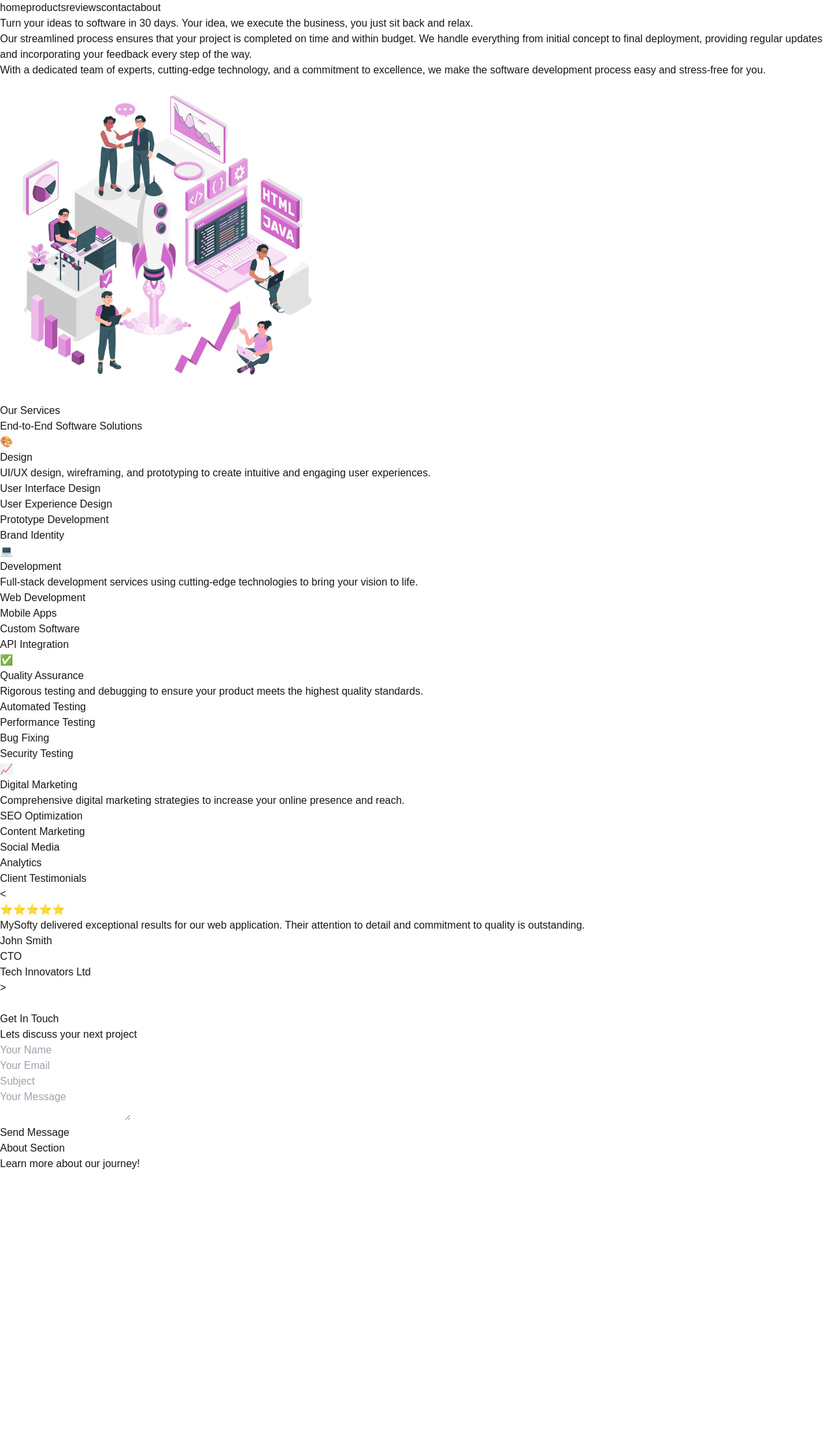
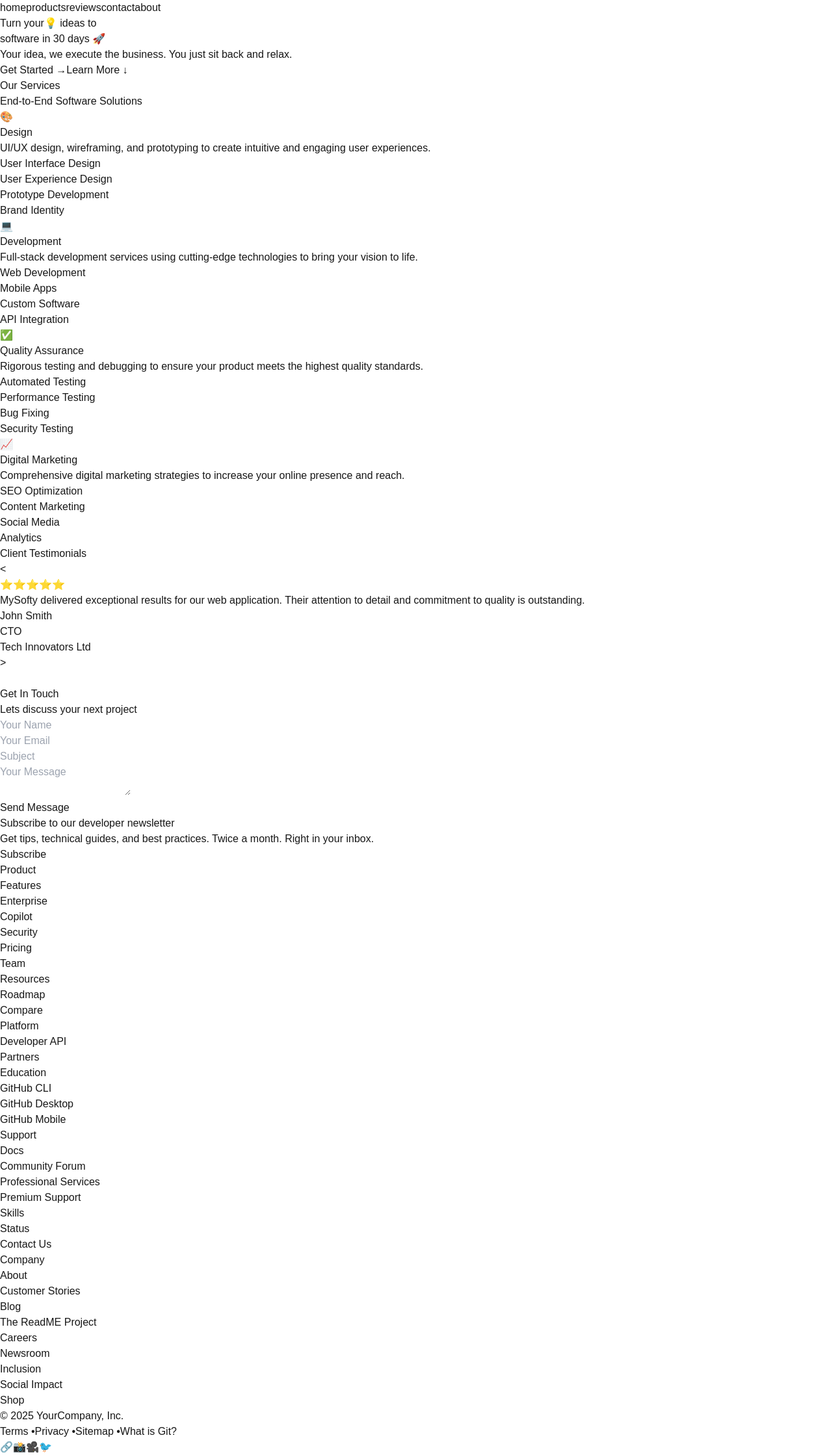
Before and after one commit to expectopatronam/mysofty, a Next.js app: page / in a window 1280 px wide. Shown: the whole page at 65% size. Before the commit the page ends 1803 px from the top, so only its background shows below. Built offline with nearby package versions, Linux system fonts and the light colour scheme.

Commit message:
changed footer and header section

```diff
--- a/src/app/page.tsx
+++ b/src/app/page.tsx
@@ -135,32 +135,24 @@ const Home: React.FC = () => {
         </div>
       </nav>
 
-      <section id="home" className="min-h-screen flex flex-col md:flex-row items-center justify-center gap-10 pt-32 px-2 py-20 bg-white">
-        {/* Left Content */}
-        <div className="text-center md:text-left max-w-xl md:w-1/2">
-          <h1 className="text-6xl font-bold mb-6 bg-gradient-to-r from-green-400 to-blue-400 bg-clip-text text-transparent">
-            {/* Removed MySofty */}
+      {/* Hero Section */}
+      <section id="home" className="min-h-screen flex flex-col items-center justify-center px-6 text-center bg-gradient-to-br from-gray-100 to-white">
+        <div className="max-w-4xl">
+          <h1 className="text-5xl md:text-7xl font-extrabold text-gray-900 leading-tight">Turn your
+            <span className="inline-block">💡</span> ideas to <br /> software in <span className="inline-block bg-gradient-to-r from-blue-700 to-red-500 text-transparent bg-clip-text">30 days</span> <span className="inline-block">🚀</span>
           </h1>
-          <p className="text-4xl mb-10 bg-gradient-to-r from-green-400 to-blue-400 bg-clip-text text-transparent font-bold">
-            Turn your ideas to software in 30 days. Your idea, we execute the business, you just sit back and relax.
+          <p className="text-lg md:text-2xl text-gray-700 mt-4">
+            Your idea, we execute the business. You just sit back and relax.
           </p>
-          <p className="text-xl mb-10 text-gray-700">
-            Our streamlined process ensures that your project is completed on time and within budget. We handle everything from initial concept to final deployment, providing regular updates and incorporating your feedback every step of the way.
-          </p>
-          <p className="text-xl text-gray-700">
-            With a dedicated team of experts, cutting-edge technology, and a commitment to excellence, we make the software development process easy and stress-free for you.
-          </p>
-        </div>
 
-        {/* Right Image */}
-        <div className="w-full md:w-1/2">
-          <Image
-            src="/tech-company-concept-illustration-b.png" // Ensure this path is correct
-            alt="Tech Illustration"
-            width={500} // Adjust width as needed
-            height={500} // Adjust height as needed
-            className="w-full h-auto max-w-lg rounded-lg"
-          />
+          <div className="mt-8 flex flex-col sm:flex-row justify-center gap-4">
+            <button className="px-6 py-3 text-lg font-semibold bg-gray-900 text-white rounded-lg shadow-md hover:bg-gray-800 transition">
+              Get Started →
+            </button>
+            <button className="px-6 py-3 text-lg font-semibold bg-white border border-gray-300 rounded-lg shadow-md hover:bg-gray-100 transition">
+              Learn More ↓
+            </button>
+          </div>
         </div>
       </section>
 
@@ -295,12 +287,95 @@ const Home: React.FC = () => {
       </section>
 
       {/* About Section */}
-      <section id="about" className="min-h-screen bg-gradient-to-br from-gray-200 to-gray-300 flex items-center justify-center">
-        <div className="text-center">
-          <h2 className="text-4xl font-bold text-gray-800 mb-4">About Section</h2>
-          <p className="text-xl text-gray-600">Learn more about our journey!</p>
+      <footer className="bg-gray-900 text-white py-10 px-6">
+        <div className="max-w-6xl mx-auto">
+          {/* Subscribe Section */}
+          <div className="text-center mb-8">
+            <h2 className="text-xl font-semibold">Subscribe to our developer newsletter</h2>
+            <p className="text-gray-400 text-sm mt-1">
+              Get tips, technical guides, and best practices. Twice a month. Right in your inbox.
+            </p>
+            <button className="mt-3 px-4 py-2 border border-gray-400 rounded-lg text-white hover:bg-gray-800">
+              Subscribe
+            </button>
+          </div>
+
+          {/* Footer Links */}
+          <div className="grid grid-cols-2 md:grid-cols-4 gap-6 text-sm">
+            <div>
+              <h3 className="font-semibold text-gray-300">Product</h3>
+              <ul className="mt-2 space-y-1 text-gray-400">
+                <li>Features</li>
+                <li>Enterprise</li>
+                <li>Copilot</li>
+                <li>Security</li>
+                <li>Pricing</li>
+                <li>Team</li>
+                <li>Resources</li>
+                <li>Roadmap</li>
+                <li>Compare</li>
+              </ul>
+            </div>
+            <div>
+              <h3 className="font-semibold text-gray-300">Platform</h3>
+              <ul className="mt-2 space-y-1 text-gray-400">
+                <li>Developer API</li>
+                <li>Partners</li>
+                <li>Education</li>
+                <li>GitHub CLI</li>
+                <li>GitHub Desktop</li>
+                <li>GitHub Mobile</li>
+              </ul>
+            </div>
+            <div>
+              <h3 className="font-semibold text-gray-300">Support</h3>
+              <ul className="mt-2 space-y-1 text-gray-400">
+                <li>Docs</li>
+                <li>Community Forum</li>
+                <li>Professional Services</li>
+                <li>Premium Support</li>
+                <li>Skills</li>
+                <li>Status</li>
+                <li>Contact Us</li>
+              </ul>
+            </div>
+            <div>
+              <h3 className="font-semibold text-gray-300">Company</h3>
+              <ul className="mt-2 space-y-1 text-gray-400">
+                <li>About</li>
+                <li>Customer Stories</li>
+                <li>Blog</li>
+                <li>The ReadME Project</li>
+                <li>Careers</li>
+                <li>Newsroom</li>
+                <li>Inclusion</li>
+                <li>Social Impact</li>
+                <li>Shop</li>
+              </ul>
+            </div>
+          </div>
+
+          {/* Footer Bottom */}
+          <div className="mt-10 border-t border-gray-700 pt-6 text-center text-gray-500 text-sm">
+            <p>© 2025 YourCompany, Inc.</p>
+            <p className="mt-1">
+              <a href="#" className="hover:underline">Terms</a> •
+              <a href="#" className="hover:underline">Privacy</a> •
+              <a href="#" className="hover:underline">Sitemap</a> •
+              <a href="#" className="hover:underline">What is Git?</a>
+            </p>
+
+            {/* Social Icons */}
+            <div className="flex justify-center space-x-4 mt-4 text-lg">
+              <a href="#" className="hover:text-gray-300">🔗</a>
+              <a href="#" className="hover:text-gray-300">📸</a>
+              <a href="#" className="hover:text-gray-300">🎥</a>
+              <a href="#" className="hover:text-gray-300">🐦</a>
+            </div>
+          </div>
         </div>
-      </section>
+      </footer>
+
     </div>
   );
 };
```
